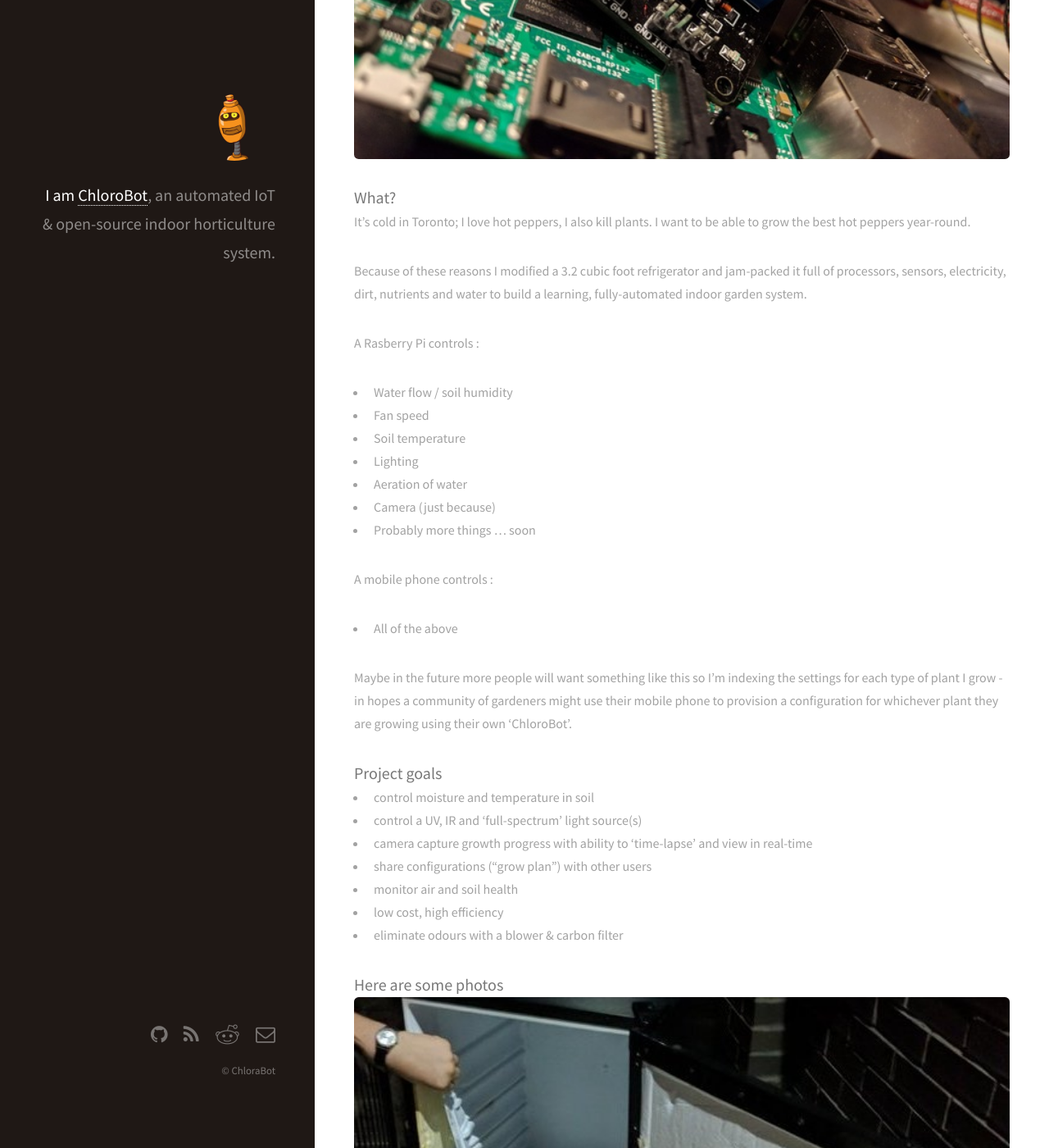
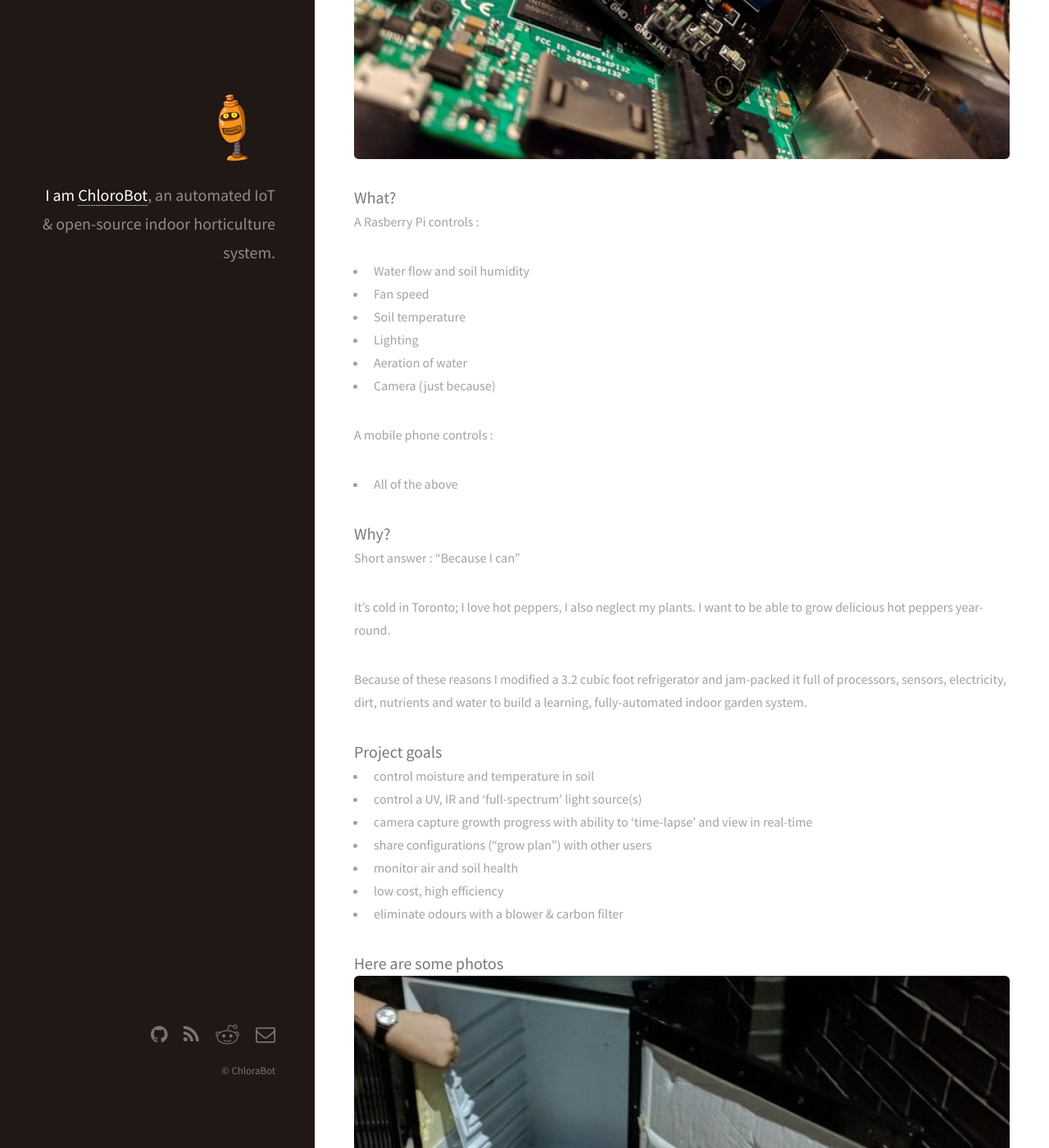
Before and after one commit to chlorobot/chlorobot.github.io, a Jekyll site: the page built from _posts/2017-11-03-init-1.markdown, in a window 1280 px wide and 1400 px high, scrolled down 662 px. Shown: the whole window at 82% size. Built offline with Jekyll 4.4.1, drawn with Linux system fonts in a browser that asks for light colours; nearby versions of some CDN libraries; some of the changed text lies outside the part shown.

Commit message:
formatting

```diff
--- a/_posts/2017-11-03-init-1.markdown
+++ b/_posts/2017-11-03-init-1.markdown
@@ -11,27 +11,28 @@ TL;DR - This is a log of my attempt to build an indoor, open source, automated s
 
 ### What?
 
-It's cold in Toronto; I love hot peppers, I also kill plants.  I want to be able to grow the best hot peppers year-round.
-
-Because of these reasons I modified a 3.2 cubic foot refrigerator and jam-packed it full of processors, sensors, electricity,
-dirt, nutrients and water to build a learning, fully-automated indoor garden system.
-
 A Rasberry Pi controls :
 
-* Water flow / soil humidity
+* Water flow and soil humidity
 * Fan speed
 * Soil temperature
 * Lighting
 * Aeration of water
 * Camera (just because)
-* Probably more things ... soon
 
 A mobile phone controls :
 
 * All of the above
 
-Maybe in the future more people will want something like this so I'm indexing the settings for each type of plant I grow - in hopes a community of
-gardeners might use their mobile phone to provision a configuration for whichever plant they are growing using their own 'ChloroBot'.
+
+### Why?
+
+Short answer : "Because I can"
+
+It's cold in Toronto; I love hot peppers, I also neglect my plants.  I want to be able to grow delicious hot peppers year-round.
+
+Because of these reasons I modified a 3.2 cubic foot refrigerator and jam-packed it full of processors, sensors, electricity,
+dirt, nutrients and water to build a learning, fully-automated indoor garden system.
 
 
 ### Project goals
@@ -72,6 +73,22 @@ gardeners might use their mobile phone to provision a configuration for whicheve
 <em>The DHT11 sensor works rather well and matches the temperature of the Nest thermostat</em>
 
 
+### What's left to do? (a lot!)
+
+* Complete the <a href="https://github.com/chlorobot/chlorobot-app" target="_blank">API and frontend code</a>
+* Install carbon filter and fans
+* Install the water pump
+* Find a soil humidity and temperature sensor that doesn't suck
+* Replace the IoT mains relay controller with one that allows control on all mains
+* Call Purolator, the 'grow mat' has been "on the truck" since halloween
+* Install new 300w LED matrix
+* Investigate replacing dirt with either polyurethane grow slabs or maybe clay pellets
+* Replace NOOBS image with headless Debian on the Pi
+
+... and probably much more.
+
+I'll keep this post updated with any new interesting changes.
+
 
 ### Parts List (will be updated regularly)
 
```
